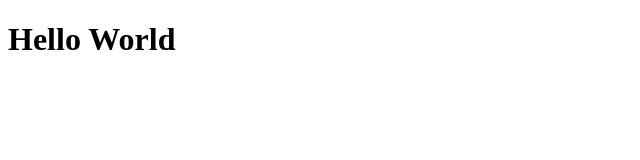
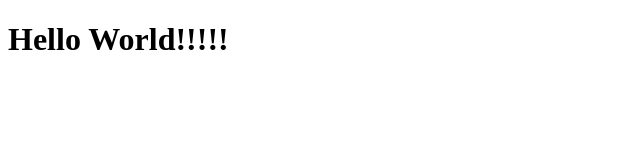
Before and after one commit to Anant1008/git-demo, a plain HTML site: page index.html in a window 1280 px wide. Shown: the full height of the page, 0-640 px from the left. Drawn offline with Linux system fonts and the light colour scheme.

Commit message:
modified index.html

```diff
--- a/index.html
+++ b/index.html
@@ -8,7 +8,7 @@
 </head>
 
 <body>
-    <h1>Hello World</h1>
+    <h1>Hello World!!!!!</h1>
 </body>
 
 </html>
```
